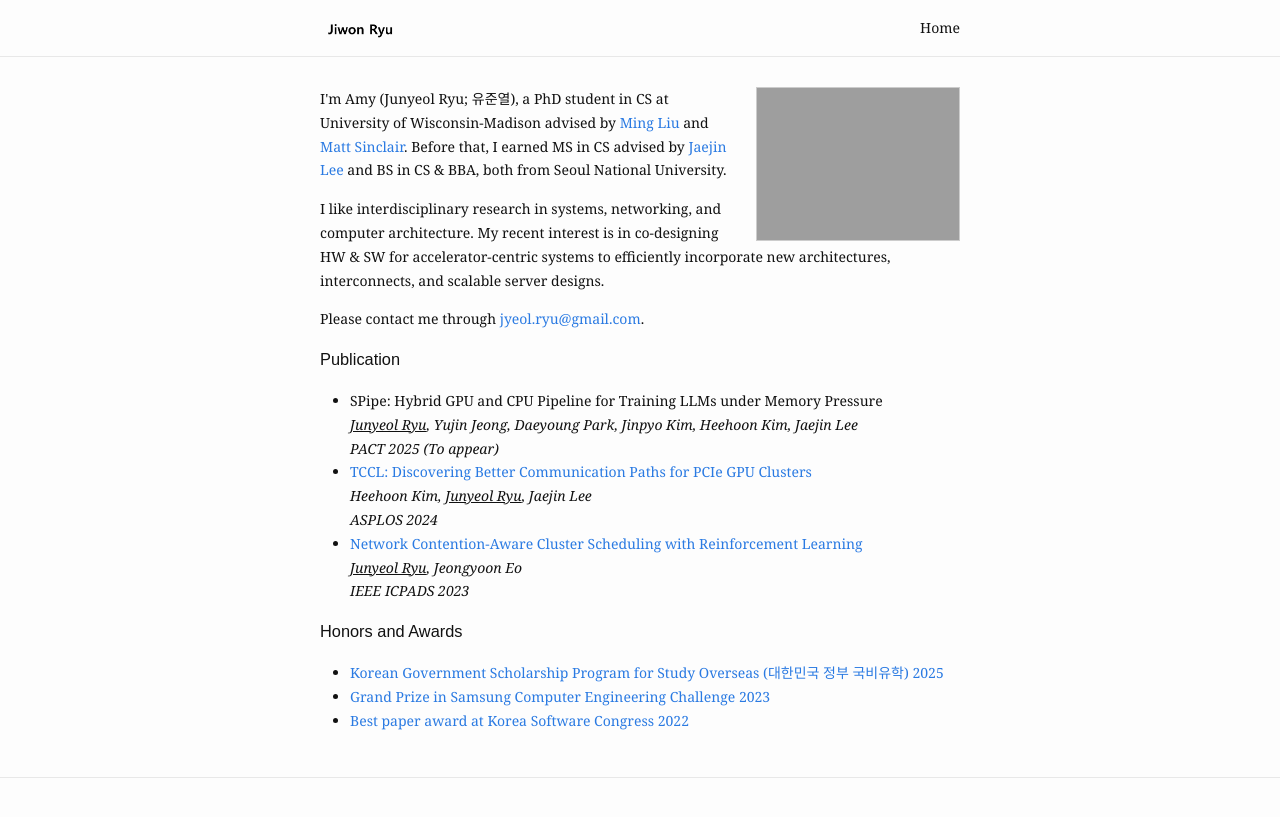
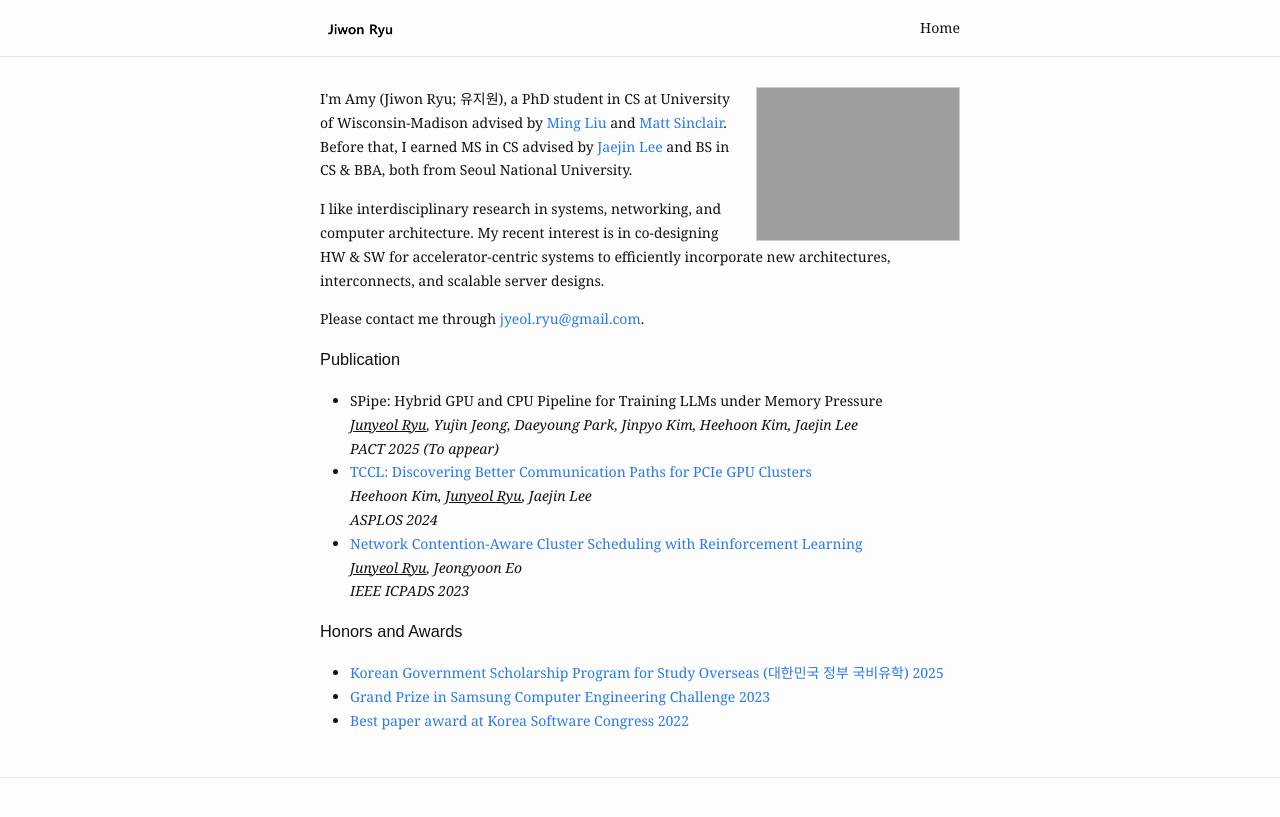
Before and after one commit to jiwonamy/jiwonamy.github.io, a Jekyll site: the page built from index.md, in a window 1280 px wide. Shown: the top 817 px of the page. Built offline with Jekyll 4.4.1, drawn with Linux system fonts in a browser that asks for light colours.

Commit message:
Update index.md

```diff
--- a/index.md
+++ b/index.md
@@ -6,7 +6,7 @@ profile_picture:
 ---
 
 <p>
- I'm Amy (Junyeol Ryu; 유준열), a PhD student in CS at University of Wisconsin-Madison advised by <a href="https://netlab.cs.wisc.edu/">Ming Liu</a> and <a href="https://research.cs.wisc.edu/hal/index.html">Matt Sinclair</a>. Before that, I earned MS in CS advised by <a href="https://sites.google.com/view/jaejinlee">Jaejin Lee</a> and BS in CS & BBA, both from Seoul National University.
+ I'm Amy (Jiwon Ryu; 유지원), a PhD student in CS at University of Wisconsin-Madison advised by <a href="https://netlab.cs.wisc.edu/">Ming Liu</a> and <a href="https://research.cs.wisc.edu/hal/index.html">Matt Sinclair</a>. Before that, I earned MS in CS advised by <a href="https://sites.google.com/view/jaejinlee">Jaejin Lee</a> and BS in CS & BBA, both from Seoul National University.
 </p>
 
 <p>
```
